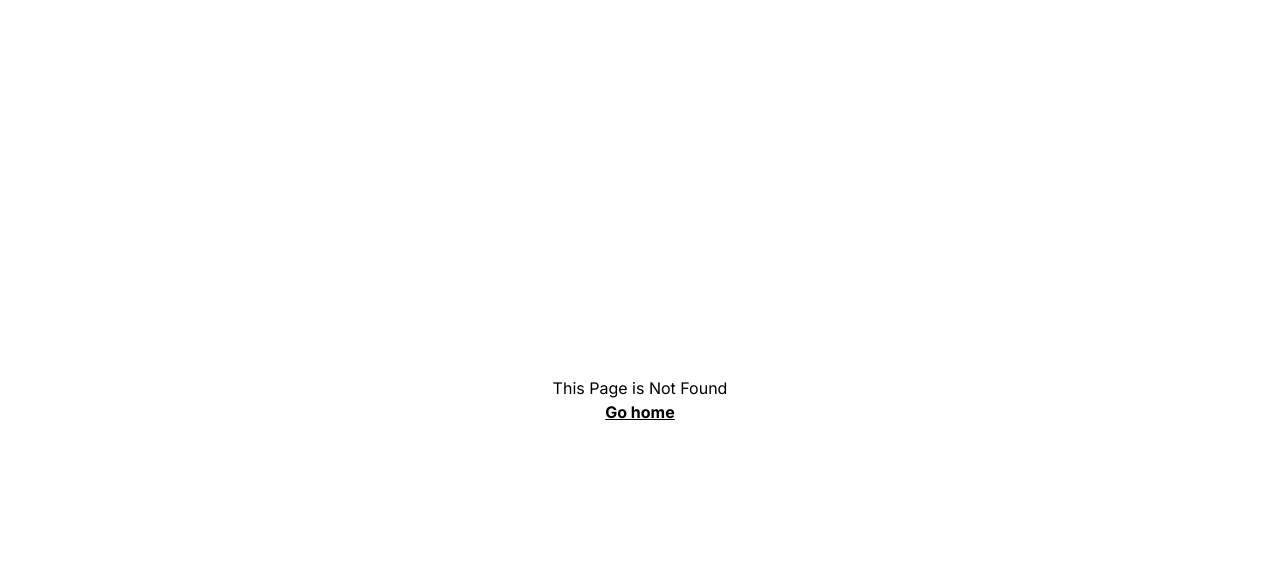
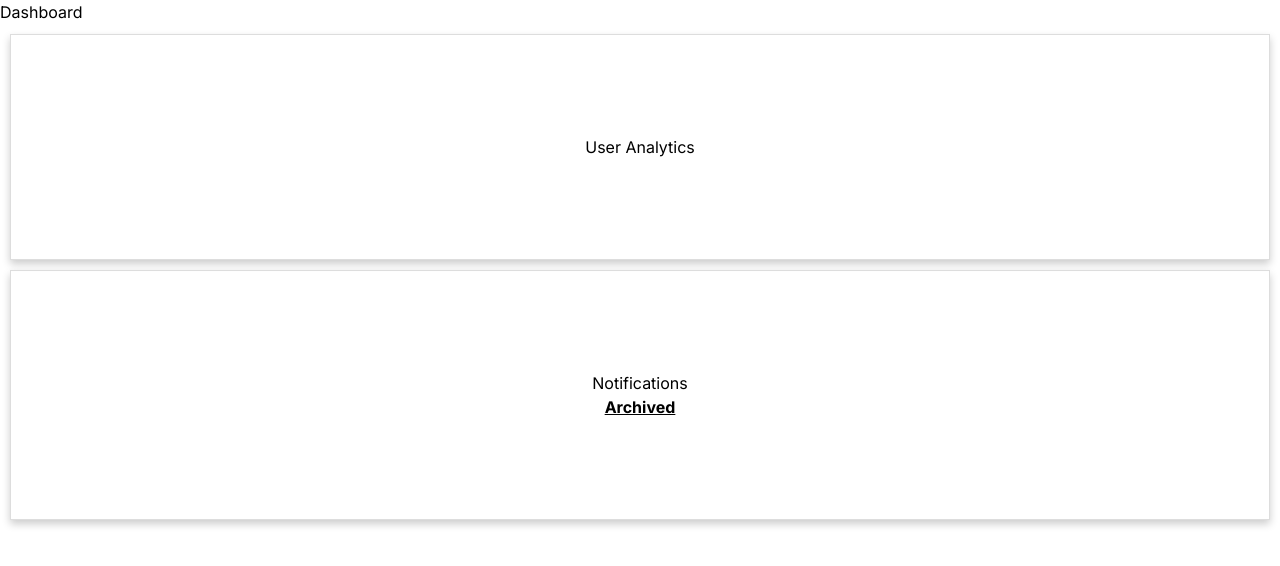
Before and after one commit to eromose-le/agency-website, a Next.js app: page /dashboard in a window 1280 px wide. Before the commit this address had no page. Shown: the top 566 px of the page. Built offline with nearby package versions, Linux system fonts and the light colour scheme.

Commit message:
feat: add slots and default component

```diff
--- /dev/null
+++ b/src/app/dashboard/@notifications/archived/page.tsx
@@ -0,0 +1,15 @@
+import Card from "@/common/Card";
+import Link from "next/link";
+
+export default function ArchivedNotifications() {
+  return (
+    <Card>
+      <div className="flex flex-col items-center">
+        <div>Archived notifications</div>
+        <div className="underline font-bold">
+          <Link href="/dashboard">Default</Link>
+        </div>
+      </div>
+    </Card>
+  );
+}
--- /dev/null
+++ b/src/app/dashboard/@notifications/page.tsx
@@ -0,0 +1,15 @@
+import Card from "@/common/Card";
+import Link from "next/link";
+
+export default function Notifications() {
+  return (
+    <Card>
+      <div className="flex flex-col items-center">
+        <div>Notifications</div>
+        <div className="underline font-bold">
+          <Link href="/dashboard/archived">Archived</Link>
+        </div>
+      </div>
+    </Card>
+  );
+}
--- /dev/null
+++ b/src/app/dashboard/@users/default.tsx
@@ -0,0 +1,5 @@
+import Card from "@/common/Card";
+
+export default function DefaultUserAnalytics() {
+  return <Card>Default User Analytics</Card>;
+}
--- /dev/null
+++ b/src/app/dashboard/@users/page.tsx
@@ -0,0 +1,5 @@
+import Card from "@/common/Card";
+
+export default function UserAnalytics() {
+  return <Card>User Analytics</Card>;
+}
--- /dev/null
+++ b/src/app/dashboard/default.tsx
@@ -0,0 +1,3 @@
+export default function DefaultDashboard() {
+  return <div>Dashboard</div>;
+}
--- /dev/null
+++ b/src/app/dashboard/layout.tsx
@@ -0,0 +1,17 @@
+export default function DashboardLayout({
+  children,
+  users,
+  notifications,
+}: {
+  children: React.ReactNode;
+  users: React.ReactNode;
+  notifications: React.ReactNode;
+}) {
+  return (
+    <div>
+      {children}
+      {users}
+      {notifications}
+    </div>
+  );
+}
--- /dev/null
+++ b/src/app/dashboard/page.tsx
@@ -0,0 +1,3 @@
+export default function Dashboard() {
+  return <div>Dashboard</div>;
+}
--- /dev/null
+++ b/src/common/Card.tsx
@@ -0,0 +1,15 @@
+const Card = ({ children }: { children: React.ReactNode }) => {
+  const cardStyle = {
+    padding: "100px",
+    margin: "10px",
+    boxShadow: "0 4px 8px 0 rgba(0, 0, 0, 0.2)",
+    border: "1px solid #ddd",
+    display: "flex",
+    justifyContent: "center",
+    alignItems: "center",
+  };
+
+  return <div style={cardStyle}>{children}</div>;
+};
+
+export default Card;
```
Also changed, not shown: src/common/Modal.tsx (added, +49 -0 lines).
